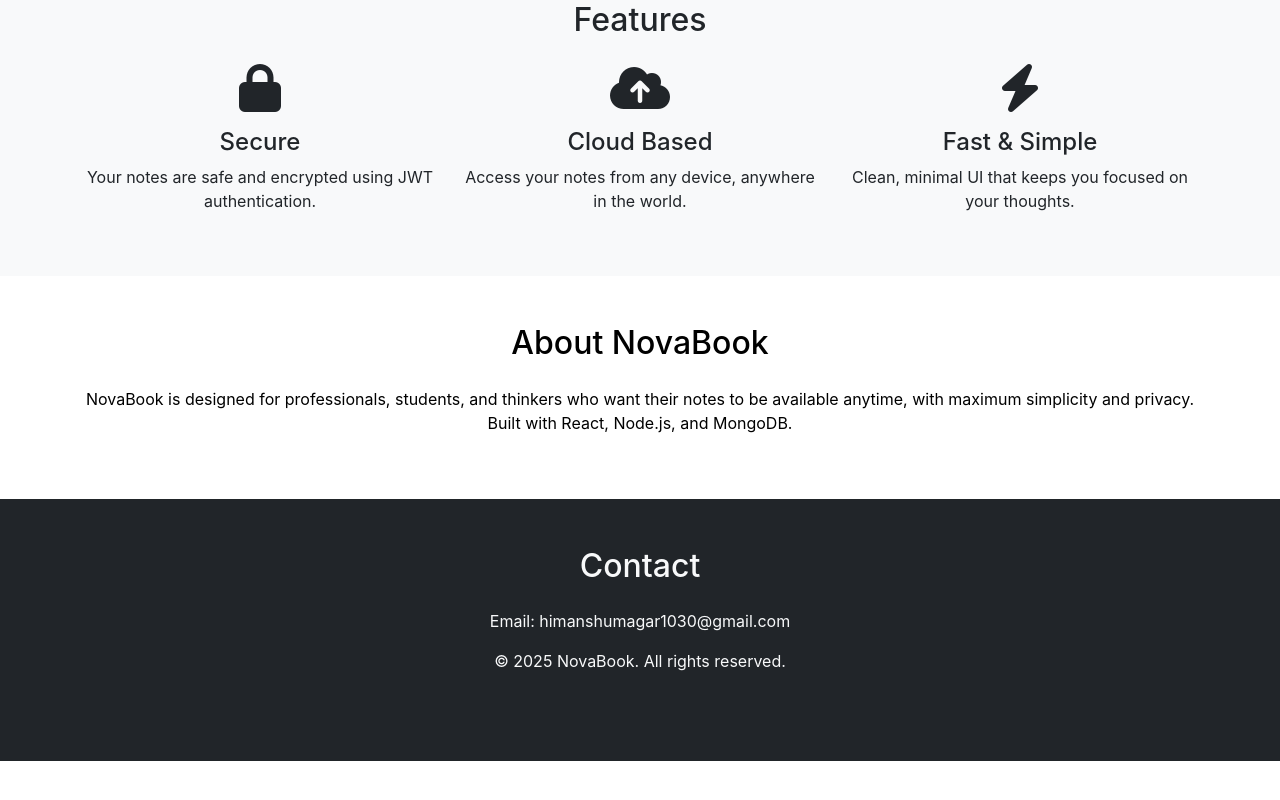
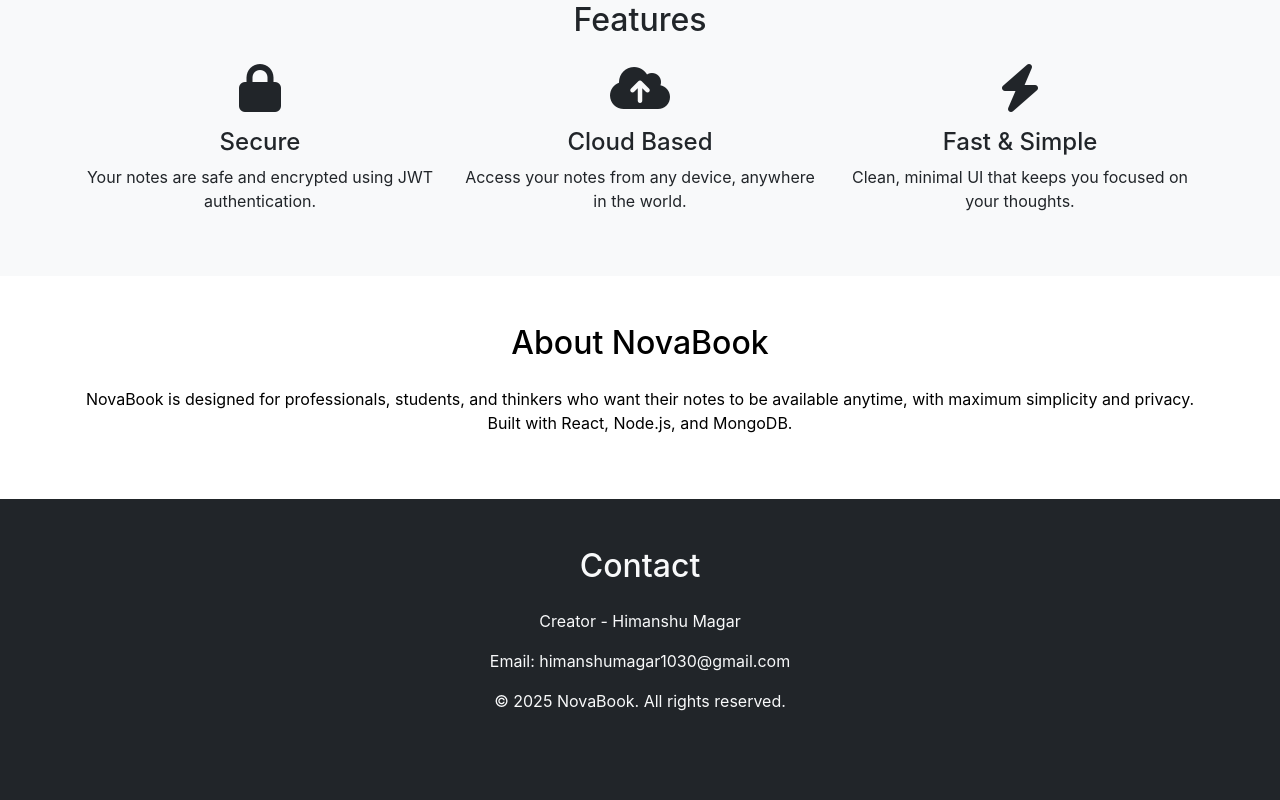
Before and after one commit to Hhimanshhu/Cloudbased_NoteBook, a React (Create React App) app in the folder frontend/: page / in a window 1280 px wide. Shown: the part 392-1192 px from the top of the page. Before the commit the page ends 1153 px from the top, so only its background shows below. Built offline with nearby package versions, Linux system fonts and the light colour scheme; no server answers.

Commit message:
feat: Add creator information and email to LandingPage for better contact visibility

```diff
--- a/frontend/src/components/LandingPage.js
+++ b/frontend/src/components/LandingPage.js
@@ -89,6 +89,7 @@ const LandingPage = () => {
           <h2 className="mb-4" data-aos="fade-up">
             Contact
           </h2>
+          <p>Creator - Himanshu Magar</p>
           <p>Email: himanshumagar1030@gmail.com</p>
           <p>© {new Date().getFullYear()} NovaBook. All rights reserved.</p>
           <div className="mt-3" data-aos="zoom-in">
```
